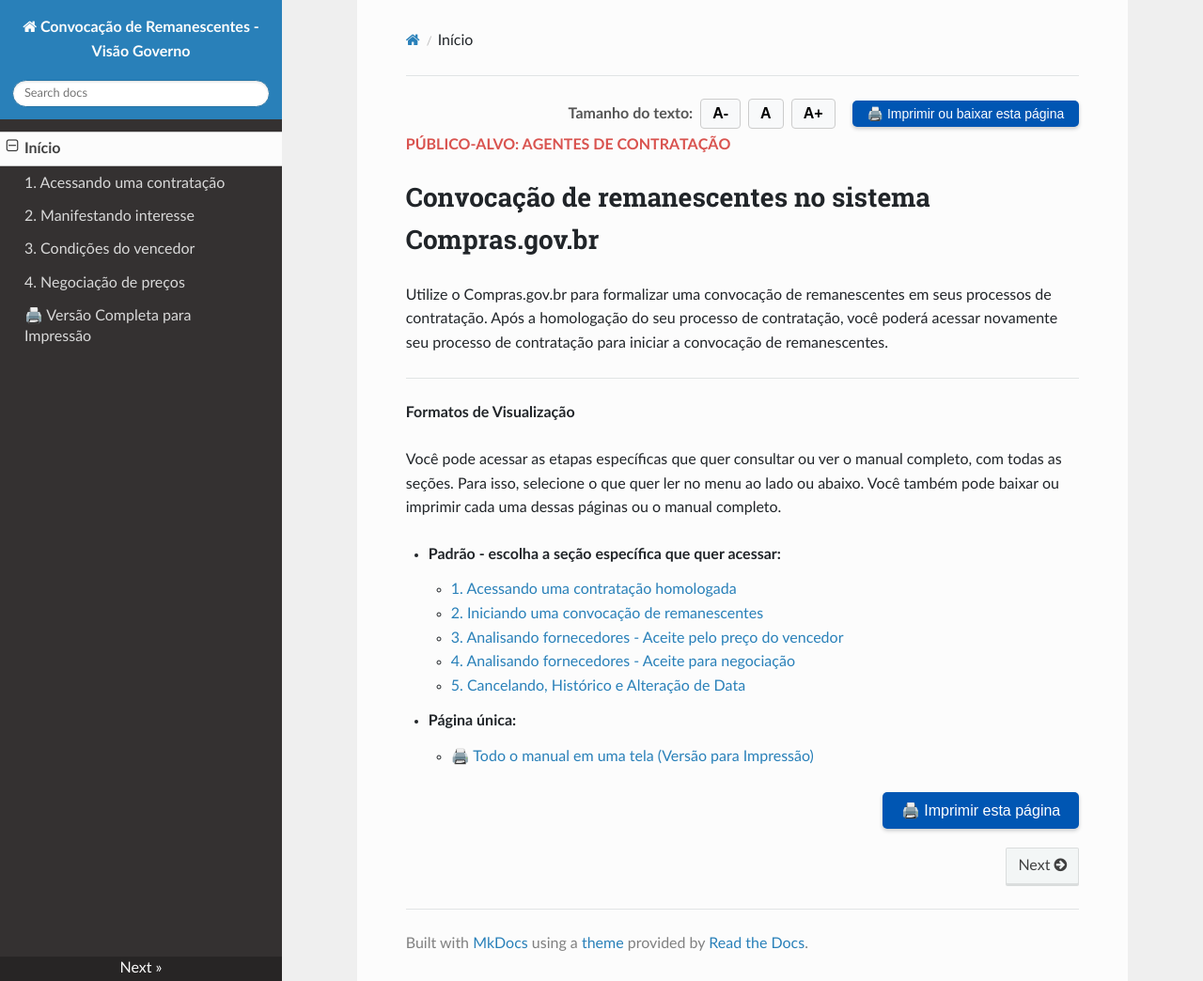
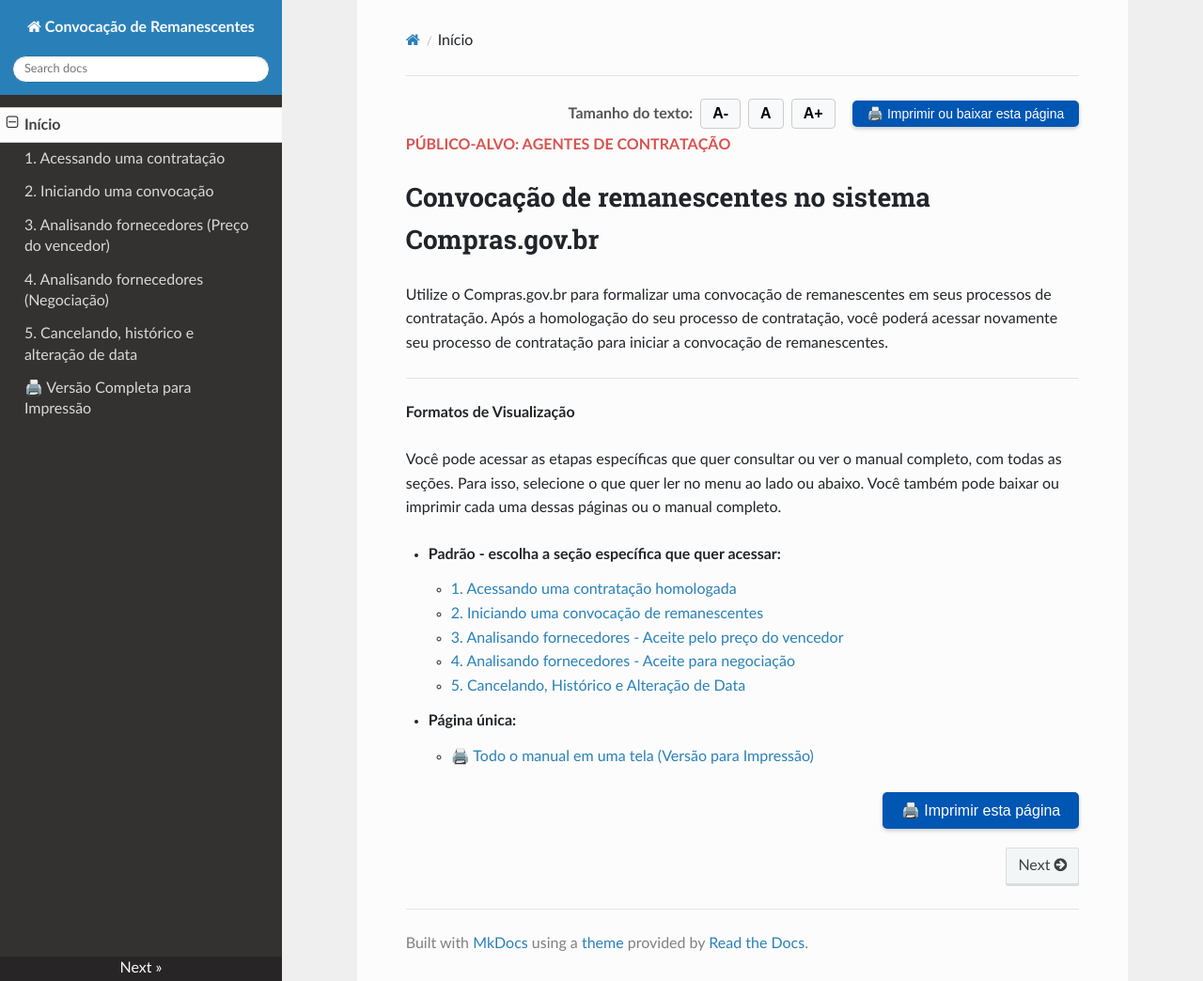
Before and after one commit to emilix10-bit/convocacao-de-remanescentes-governo, an MkDocs documentation site: the page built from docs/index.md, in a window 1280 px wide and 1044 px high. Shown: the whole window at 94% size. Built offline with MkDocs 1.6.1, drawn with Linux system fonts in a browser that asks for light colours; nearby versions of some CDN libraries.

Commit message:
Update site name and navigation structure

```diff
--- a/mkdocs.yml
+++ b/mkdocs.yml
@@ -1,4 +1,4 @@
-site_name: Convocação de Remanescentes - Visão Governo
+site_name: Convocação de Remanescentes
 
 theme:
   name: readthedocs
@@ -10,12 +10,12 @@ markdown_extensions:
 nav:
   - Início: index.md
   - 1. Acessando uma contratação: 01-acessando-contratacao.md
-  - 2. Manifestando interesse: 02-manifestando-interesse.md
-  - 3. Condições do vencedor: 03-condicoes-vencedor.md
-  - 4. Negociação de preços: 04-negociacao-precos.md
+  - 2. Iniciando uma convocação: 02-iniciando-convocacao.md
+  - 3. Analisando fornecedores (Preço do vencedor): 03-analisando-fornecedores-vencedor.md
+  - 4. Analisando fornecedores (Negociação): 04-analisando-fornecedores-negociacao.md
+  - 5. Cancelando, histórico e alteração de data: 05-cancelando-historico-data.md
   - 🖨️ Versão Completa para Impressão: manual-completo.md
 
-# Configuração dos estilos e scripts customizados
 extra_css:
   - custom.css
   - css/extra.css
```
